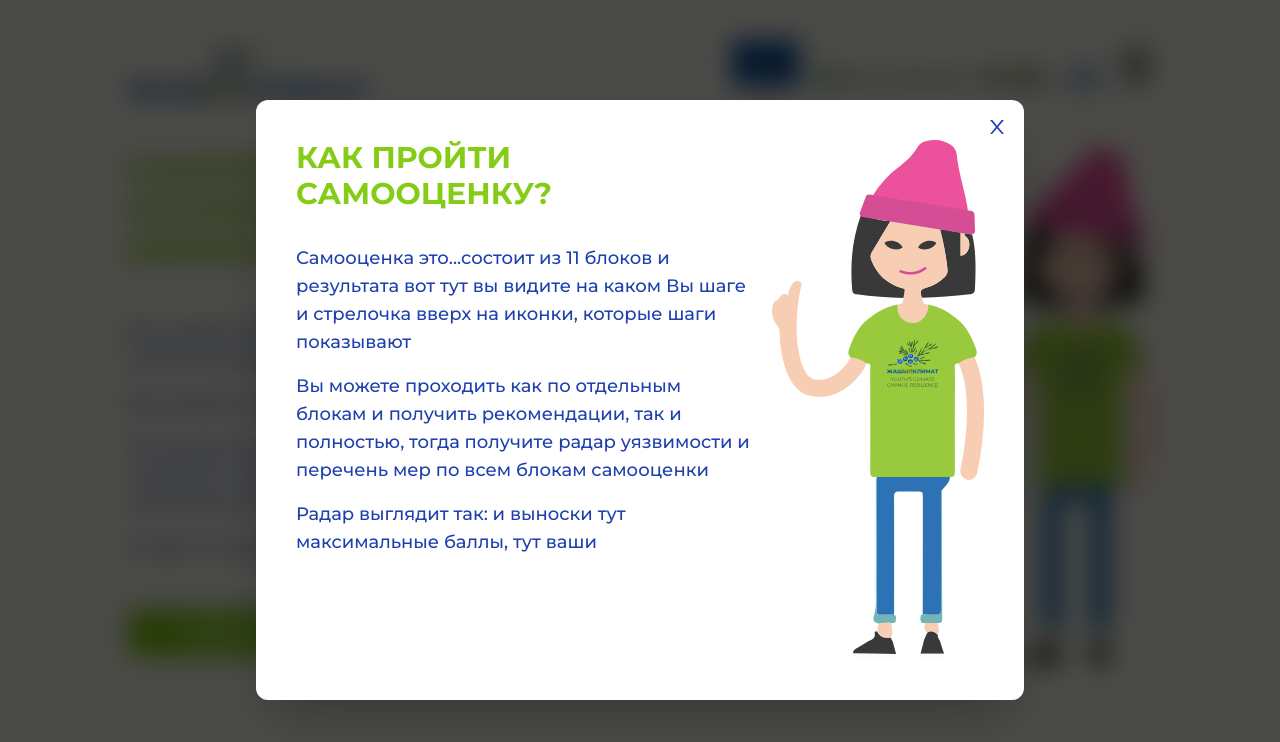
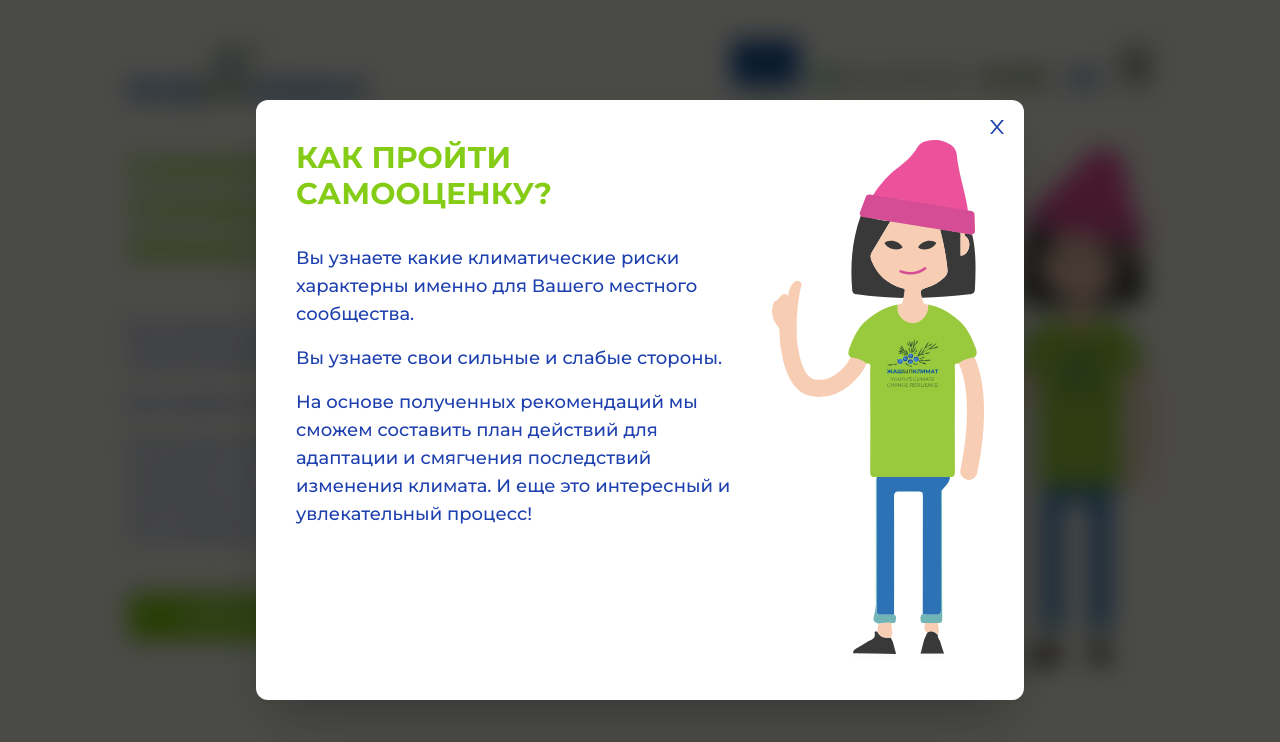
Before and after one commit to mdondukov/calc-web, a React (Create React App) app: page / in a window 1280 px wide. Both pictures are taken after a click on the button "ОЧЕНЬ КРАТКАЯ ИНСТРУКЦИЯ". Shown: the top 742 px of the page. Built offline with nearby package versions, Linux system fonts and the light colour scheme.

Commit message:
add react-markdown

```diff
--- a/package.json
+++ b/package.json
@@ -18,8 +18,10 @@
     "react-dom": "^18.2.0",
     "react-icons": "^4.6.0",
     "react-intl": "^6.2.5",
+    "react-markdown": "^8.0.4",
     "react-router-dom": "^6.4.3",
     "react-scripts": "5.0.1",
+    "remark-gfm": "^3.0.1",
     "typescript": "^4.9.3",
     "web-vitals": "^2.1.4"
   },
--- /dev/null
+++ b/public/md/intro-ru.md
@@ -0,0 +1,5 @@
+Вы узнаете какие климатические риски характерны именно для Вашего местного сообщества.
+
+Вы узнаете свои сильные и слабые стороны.
+
+На основе полученных рекомендаций мы сможем составить план действий для адаптации и смягчения последствий изменения климата. И еще это интересный и увлекательный процесс!
--- /dev/null
+++ b/public/md/welcome-ru.md
@@ -0,0 +1,3 @@
+Здравствуйте, меня зовут Жамиля! Я помогу Вам узнать, насколько Ваше местное сообщество уязвимо к изменению климата.
+
+Жмите «Начать» и отвечайте на несложные вопросы.
--- a/src/components/Instruction.tsx
+++ b/src/components/Instruction.tsx
@@ -1,13 +1,28 @@
 import React from "react";
+import {observer} from "mobx-react-lite";
+import ReactMarkdown from "react-markdown";
+import remarkGfm from "remark-gfm";
 import {useIntl} from "react-intl";
 import {AiOutlineRead} from "react-icons/ai";
 
+import {useStores} from "../hooks/use-stores";
 import jamInstSvg from "../assets/img/jamilya_instr.svg";
 import {Modal} from "./";
 
-export const Instruction: React.FC = () => {
+export const Instruction: React.FC = observer(() => {
     const intl = useIntl()
+    const {locale} = useStores().uiStore
     const [open, setOpen] = React.useState<boolean>(false)
+    const [content, setContent] = React.useState("")
+
+    React.useEffect(() => {
+        fetch(`/md/intro-${locale}.md`)
+            .then(res => res.text())
+            .then((text) => setContent(text))
+            .catch((e) => {
+                console.error(e)
+            })
+    }, [locale])
 
     return (
         <>
@@ -28,21 +43,10 @@ export const Instruction: React.FC = () => {
                         <div className="lg:grid lg:grid-cols-12">
                             <div className="col-span-8">
                                 <h1 className="text-3xl text-lime-500 font-bold uppercase mb-8">
-                                    Как пройти самооценку?
+                                    {intl.formatMessage({id: "page.instr.name"})}
                                 </h1>
                                 <div className="text-lg font-medium text-blue-800 mb-8">
-                                    <p className="mb-4">
-                                        Самооценка это...состоит из 11 блоков и результата вот тут вы
-                                        видите на каком Вы шаге и стрелочка вверх на иконки, которые шаги показывают
-                                    </p>
-                                    <p className="mb-4">
-                                        Вы можете проходить как по отдельным блокам и получить рекомендации,
-                                        так и полностью, тогда получите радар уязвимости и перечень мер по всем
-                                        блокам самооценки
-                                    </p>
-                                    <p>
-                                        Радар выглядит так: и выноски тут максимальные баллы, тут ваши
-                                    </p>
+                                    <ReactMarkdown children={content} remarkPlugins={[remarkGfm]}/>
                                 </div>
                             </div>
                             <div className="col-span-4">
@@ -60,4 +64,4 @@ export const Instruction: React.FC = () => {
             }
         </>
     )
-}
+})
--- a/src/i18n/messages-ru.json
+++ b/src/i18n/messages-ru.json
@@ -1,5 +1,6 @@
 {
   "page.home.name": "Самооценка местных сообществ к изменению климата",
+  "page.instr.name": "Как пройти самооценку?",
   "page.radar.name": "Радар уязвимости",
 
   "label.project.name": "Проект ЭД 'БИОМ' 'Устойчивость молодежи к изменению климата'",
--- a/src/index.css
+++ b/src/index.css
@@ -17,3 +17,11 @@ body {
 .radar text {
     font-weight: 500;
 }
+
+p {
+    margin-bottom: 1rem;
+}
+
+p:last-child {
+    margin-bottom: 0;
+}
--- a/src/pages/Home.tsx
+++ b/src/pages/Home.tsx
@@ -1,11 +1,34 @@
 import React from "react";
+import {observer} from "mobx-react-lite";
+import ReactMarkdown from "react-markdown";
+import remarkGfm from "remark-gfm";
+import {useIntl} from "react-intl";
 
 import {MainButton, Instruction} from "../components";
 import jamStartSvg from "../assets/img/jamilya_start.svg"
-import {useIntl} from "react-intl";
+import {useStores} from "../hooks/use-stores";
 
-const Home: React.FC = () => {
+const Home: React.FC = observer(() => {
     const intl = useIntl()
+    const {locale} = useStores().uiStore
+    const [intro, setIntro] = React.useState("")
+    const [welcome, setWelcome] = React.useState("")
+
+    React.useEffect(() => {
+        fetch(`/md/intro-${locale}.md`)
+            .then(res => res.text())
+            .then((text) => setIntro(text))
+            .catch((e) => {
+                console.error(e)
+            })
+
+        fetch(`/md/welcome-${locale}.md`)
+            .then(res => res.text())
+            .then((text) => setWelcome(text))
+            .catch((e) => {
+                console.error(e)
+            })
+    }, [locale])
 
     return (
         <div className="lg:grid lg:grid-cols-12">
@@ -14,12 +37,7 @@ const Home: React.FC = () => {
                     {intl.formatMessage({id: "page.home.name"})}
                 </h1>
                 <div className="text-lg font-medium text-blue-800 mb-12">
-                    <p className="mb-4">Вы узнаете какие климатические риски характерны именно для Вашего местного
-                        сообщества.</p>
-                    <p className="mb-4">Вы узнаете свои сильные и слабые стороны.</p>
-                    <p className="mb-4">На основе полученных рекомендаций мы сможем составить план действий для
-                        адаптации и смягчения последствий изменения климата.</p>
-                    <p>И еще это интересный и увлекательный процесс!</p>
+                    <ReactMarkdown children={intro} remarkPlugins={[remarkGfm]}/>
                 </div>
                 <MainButton path="/poll" name={intl.formatMessage({id: "label.start"})}/>
             </div>
@@ -27,10 +45,7 @@ const Home: React.FC = () => {
                 <div className="flex lg:ml-6">
                     <div className="flex-auto -mr-10">
                         <div className="bg-white rounded-xl px-6 py-8 mb-12 text-center">
-                            <p className="mb-4 break-normal">
-                                Здравствуйте, меня зовут Жамиля! Я помогу Вам узнать,
-                                насколько Ваше местное сообщество уязвимо к изменению климата.</p>
-                            <p>Жмите «Начать» и отвечайте на несложные вопросы.</p>
+                            <ReactMarkdown children={welcome} remarkPlugins={[remarkGfm]}/>
                         </div>
                         <div className="flex justify-center">
                             <Instruction/>
@@ -47,6 +62,6 @@ const Home: React.FC = () => {
             </div>
         </div>
     )
-}
+})
 
 export default Home
```
Also changed, not shown: public/md/tutorial-ru.md (added, +5 -0 lines), 1 other file (tests, documents, lock files or other folders). Lines whose indentation alone changed are shown as unchanged.
